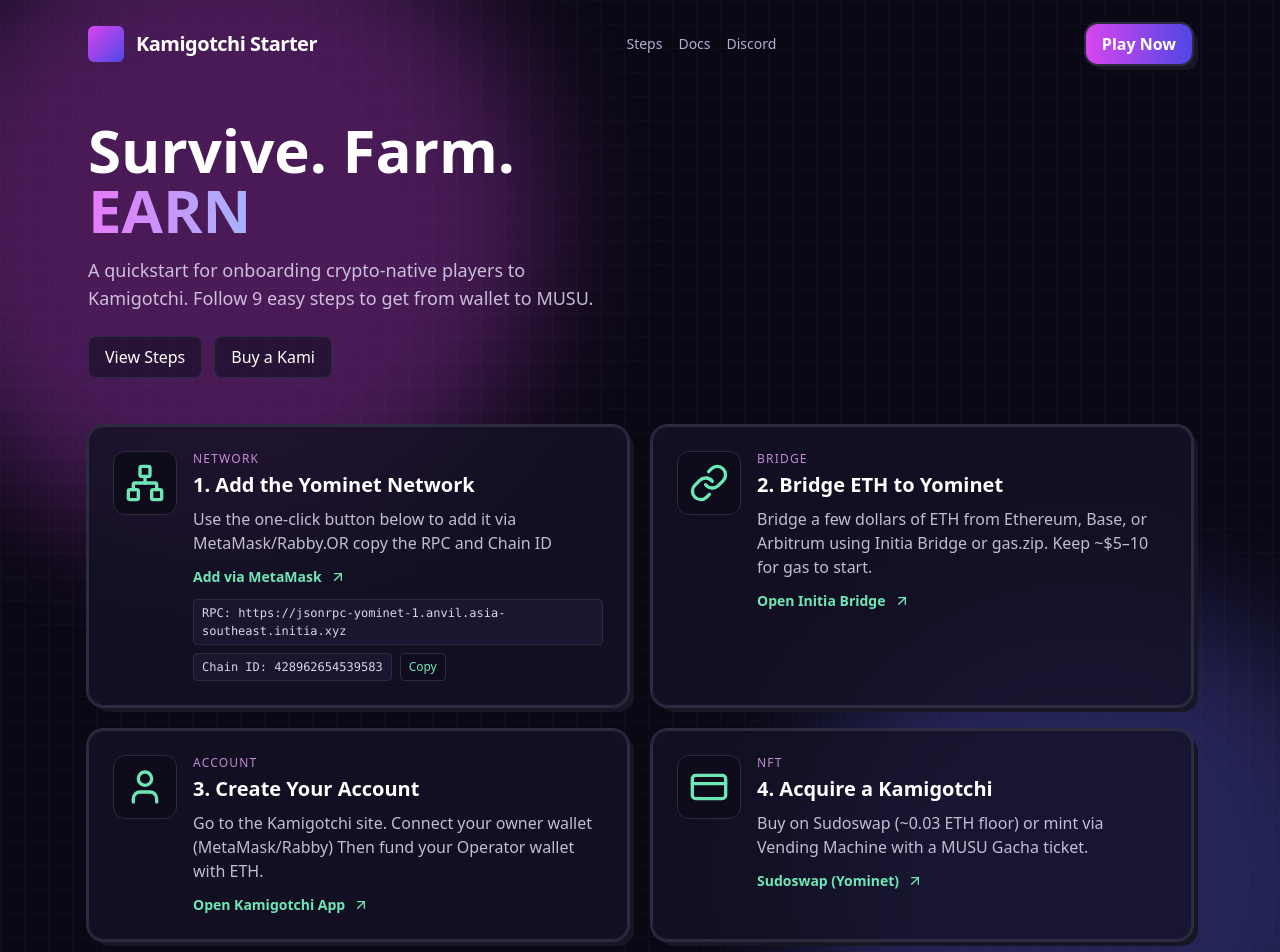
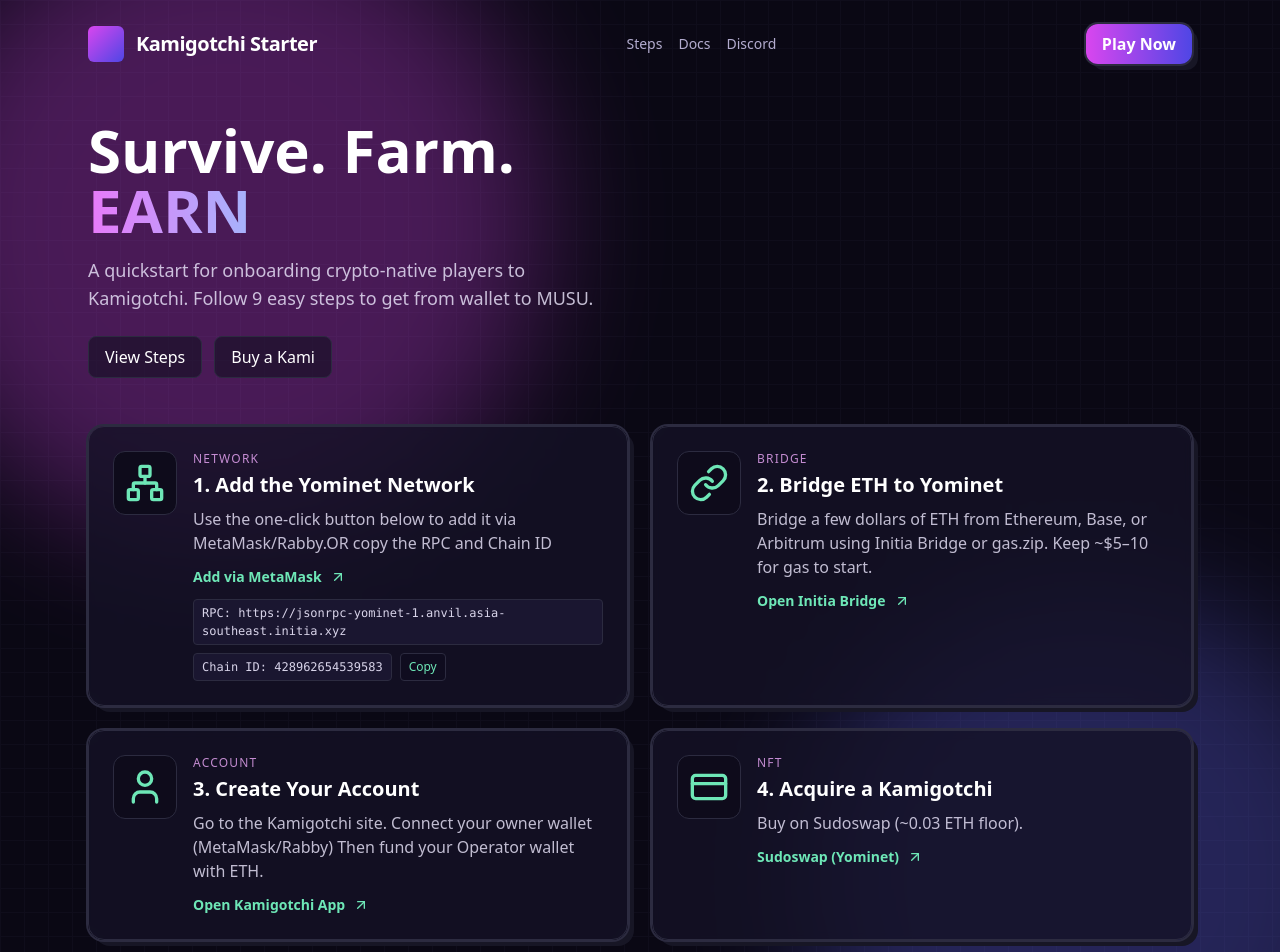
Before and after one commit to failediea/kamigotchi-starter, a React (Create React App) app: page / in a window 1280 px wide. Shown: the top 952 px of the page. Built offline with nearby package versions, Linux system fonts and the light colour scheme.

Commit message:
Update App.js
box 4 text

```diff
--- a/src/App.js
+++ b/src/App.js
@@ -50,7 +50,7 @@
   {
     title: "4. Acquire a Kamigotchi",
     desc:
-      "Buy on Sudoswap (~0.03 ETH floor) or mint via Vending Machine with a MUSU Gacha ticket.",
+      "Buy on Sudoswap (~0.03 ETH floor).",
     tag: "NFT",
     cta: { label: "Sudoswap (Yominet)", href: "https://sudoswap.xyz/#/collections/yominet" },
     icon: "card",
```
